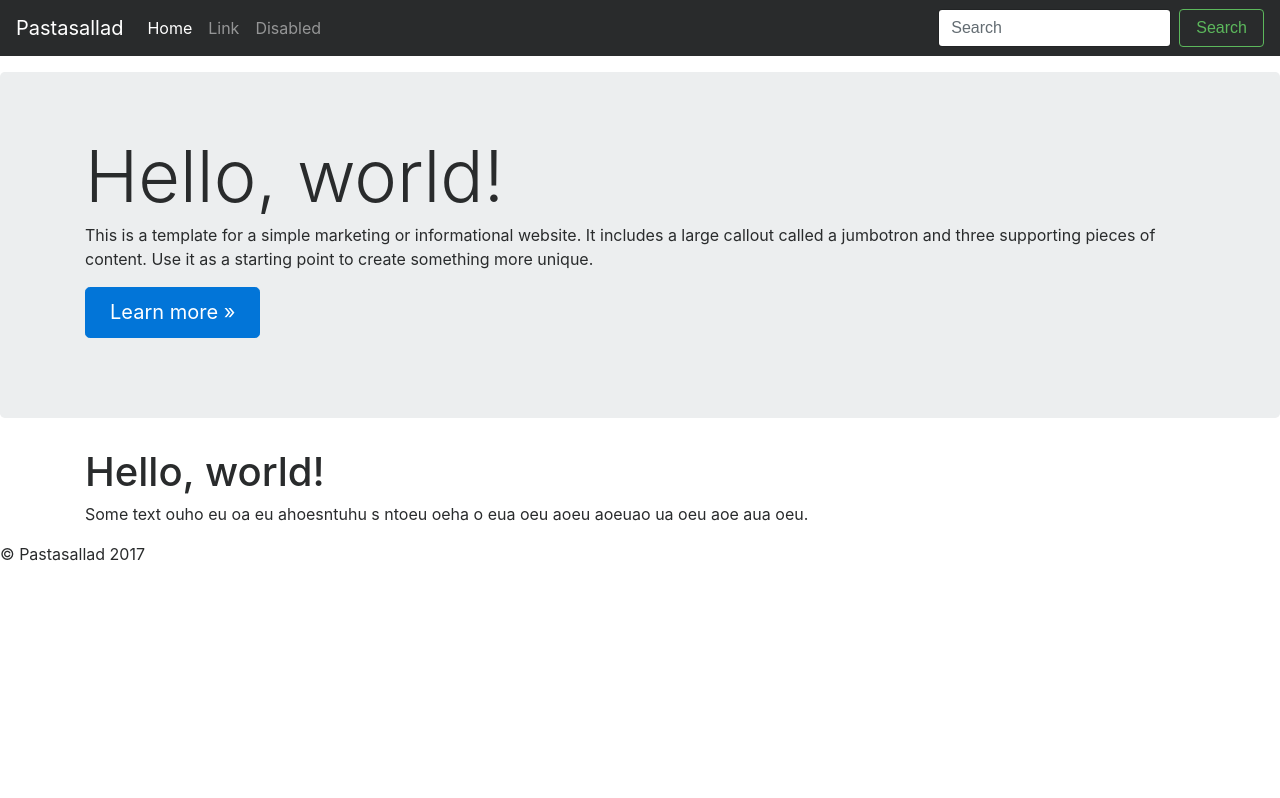
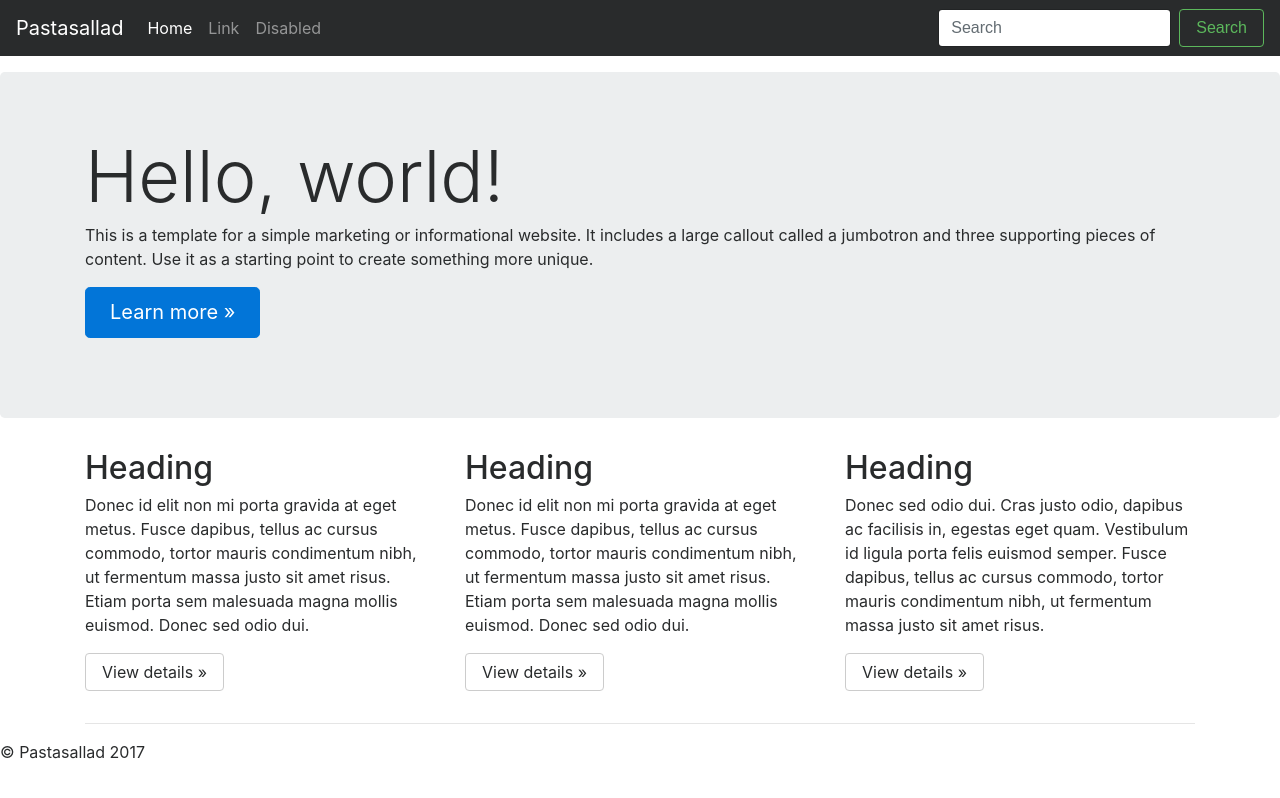
Before and after one commit to Pastasallad/pastasallad.github.io, a Jekyll site: the page built from index.html, in a window 1280 px wide. Shown: the top 798 px of the page. Built offline with Jekyll 4.4.1, drawn with Linux system fonts in a browser that asks for light colours; nearby versions of some CDN libraries.

Commit message:
Update index.html

```diff
--- a/index.html
+++ b/index.html
@@ -2,6 +2,22 @@
 layout: home
 title: Hello World!
 ---
-    <h1>Hello, world!</h1>
-
-    <p>Some text ouho eu oa eu ahoesntuhu s ntoeu oeha o eua oeu aoeu aoeuao ua oeu aoe  aua oeu.</p>
+<!-- Example row of columns -->
+<div class="row">
+<div class="col-md-4">
+  <h2>Heading</h2>
+  <p>Donec id elit non mi porta gravida at eget metus. Fusce dapibus, tellus ac cursus commodo, tortor mauris condimentum nibh, ut fermentum massa justo sit amet risus. Etiam porta sem malesuada magna mollis euismod. Donec sed odio dui. </p>
+  <p><a class="btn btn-secondary" href="#" role="button">View details &raquo;</a></p>
+</div>
+<div class="col-md-4">
+  <h2>Heading</h2>
+  <p>Donec id elit non mi porta gravida at eget metus. Fusce dapibus, tellus ac cursus commodo, tortor mauris condimentum nibh, ut fermentum massa justo sit amet risus. Etiam porta sem malesuada magna mollis euismod. Donec sed odio dui. </p>
+  <p><a class="btn btn-secondary" href="#" role="button">View details &raquo;</a></p>
+</div>
+<div class="col-md-4">
+  <h2>Heading</h2>
+  <p>Donec sed odio dui. Cras justo odio, dapibus ac facilisis in, egestas eget quam. Vestibulum id ligula porta felis euismod semper. Fusce dapibus, tellus ac cursus commodo, tortor mauris condimentum nibh, ut fermentum massa justo sit amet risus.</p>
+  <p><a class="btn btn-secondary" href="#" role="button">View details &raquo;</a></p>
+</div>
+</div>
+<hr>
```
